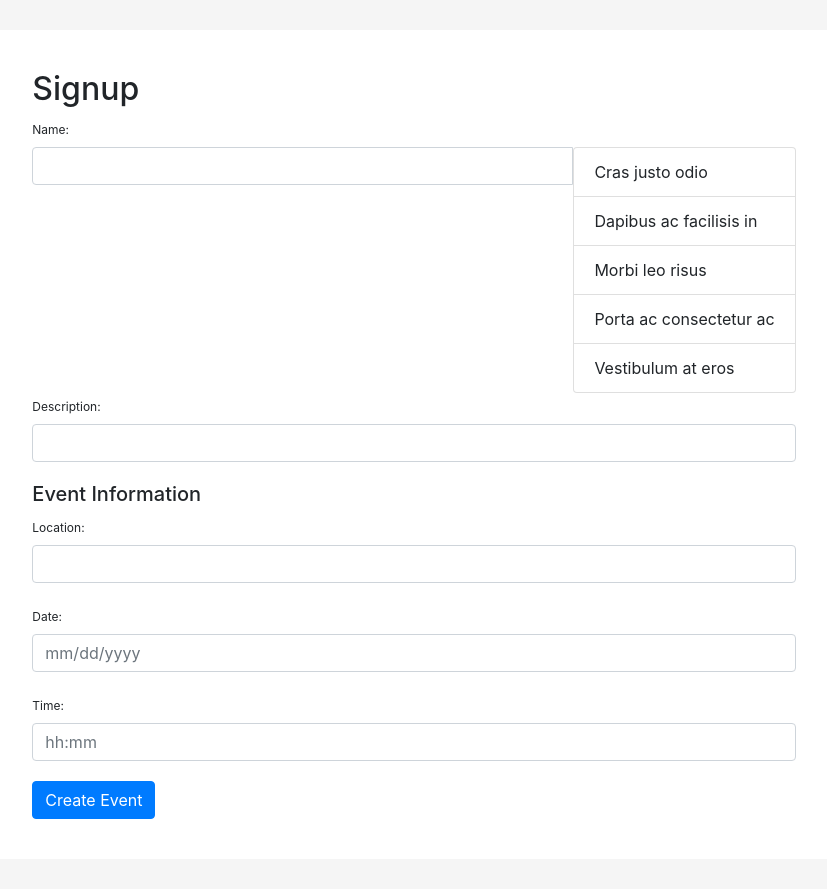
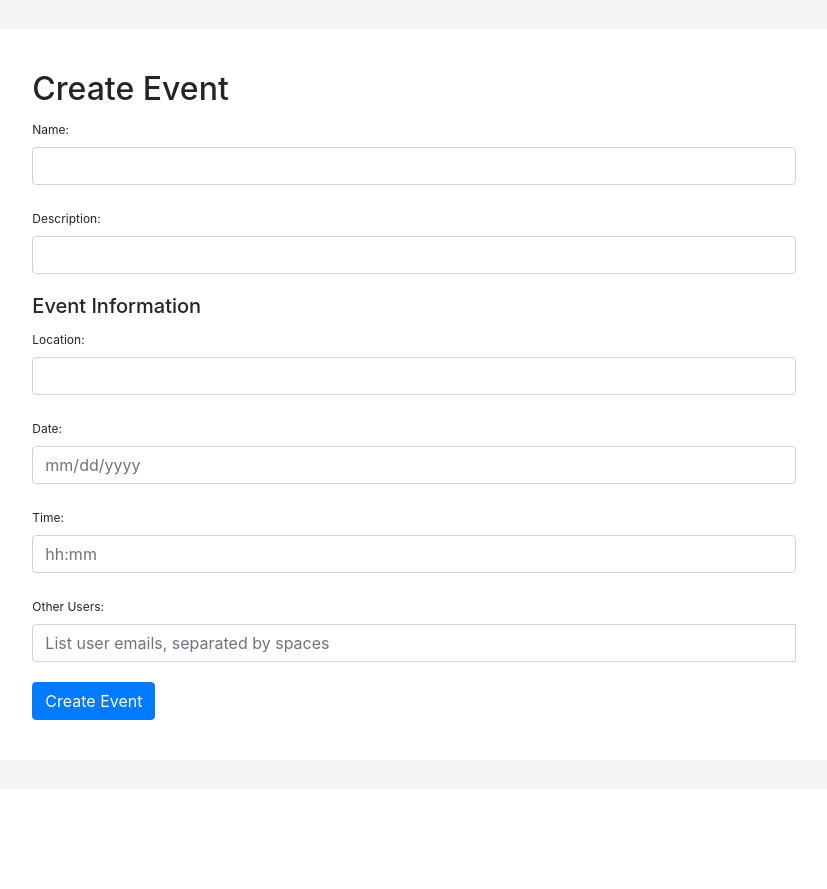
Before and after one commit to TimMarder/SoftDev-FinalProject, a Flask app: page /create_event in a window 1280 px wide. Shown: the part 56-945 px from the top of the page, without its empty margins (226-1053 px from the left). After the commit the page ends 776 px from the top, so only its background shows below. Run offline with Flask 2, Linux system fonts and the light colour scheme; the visitor is signed in with stand-in values (Sample User, id 1); some libraries are stand-ins or nearby versions.

Commit message:
front-end event creation

```diff
--- a/app.py
+++ b/app.py
@@ -4,7 +4,7 @@ from datetime import datetime
 
 from flask import Flask, request, render_template, session, redirect, url_for, flash
 
-from util.db_utils import validate_user, create_table, get_user_by_email, add_user, add_event, get_events_by_user
+from util.db_utils import validate_user, create_table, get_user_by_email, add_user, add_event, get_events_by_user, get_users_by_prefix
 
 app = Flask(__name__)
 app.secret_key = urandom(32)
@@ -116,6 +116,13 @@ def get_location_image(location):
     img_url = json_response["results"][0]["locations"][0]["mapUrl"]
     return img_url
 
+@app.route("/user_suggestions")
+def user_suggestions():
+    search = request.args.get("search")
+    results = get_users_by_prefix(search)
+    json_response = json.dumps(results)
+    return json_response
+
 
 if __name__ == "__main__":
     create_table() # Only creates a table if it doesn't already exist
--- a/templates/create_event.html
+++ b/templates/create_event.html
@@ -5,7 +5,7 @@
     <div class="col-lg-2 col-md-2 col-sm-1 col-xs-1"></div>
     <div class="col-lg-8 col-md-8 col-sm-10 col-xs-10">
         <form class="auth-form" method="POST" action="{{ url_for('create_event') }}">
-            <h2>Signup</h2>
+            <h2>Create Event</h2>
             {% with messages = get_flashed_messages() %}
                 {% if messages %}
                     {% for message in messages %}
@@ -18,13 +18,6 @@
                 <label for="name-input">Name: </label>
                 <div class="input-group">
                     <input type="text" class="form-control" id="name-input" name="name">
-                    <ul class="list-group my-dropdown">
-                        <li class="list-group-item">Cras justo odio</li>
-                        <li class="list-group-item">Dapibus ac facilisis in</li>
-                        <li class="list-group-item">Morbi leo risus</li>
-                        <li class="list-group-item">Porta ac consectetur ac</li>
-                        <li class="list-group-item">Vestibulum at eros</li>
-                    </ul>
                 </div>
 
                 <label for="description-input">Description: </label>
@@ -48,10 +41,78 @@
                     <input type="text" class="form-control" id="time-input" name="time" placeholder="hh:mm">
                 </div>
 
+                <label for="users-input">Other Users: </label>
+                <div class="input-group">
+                    <input type="text" class="form-control" id="users-input" name="users" placeholder="List user emails, separated by spaces">
+                    <ul class="list-group suggestion-dropdown" id = "users-dropdown" style="display:none;">
+                    </ul>
+                </div>
+
                 <button type="submit" class="btn btn-primary">Create Event</button>
             </form>
         </div>
         <div class = "col-lg-2 col-md-2 col-sm-1 col-xs-1"></div>
     </div>
 
+    <script type = "text/javascript">
+        userInput = document.getElementById("users-input");
+        userDropdown = document.getElementById("users-dropdown");
+
+        userInput.addEventListener("input", function(e){
+            console.log(e)
+            var xmlhttp = new XMLHttpRequest();
+
+            xmlhttp.onreadystatechange = function() {
+                if (xmlhttp.readyState == XMLHttpRequest.DONE) {   // XMLHttpRequest.DONE == 4
+                    if (xmlhttp.status == 200) {
+                        res = JSON.parse(xmlhttp.responseText);
+
+                        while( userDropdown.firstChild ){
+                            userDropdown.removeChild( userDropdown.firstChild );
+                        }
+
+                        for(let i = 0; i < res.length; i++){
+                            let newLi = document.createElement("li");
+                            newLi.classList.add("list-group-item");
+                            newLi.innerHTML = res[i].name + " - " + res[i].email;
+
+                            userDropdown.appendChild(newLi);
+                            newLi.addEventListener("mouseover", function(e){
+                                this.classList.add("active");
+                            });
+
+                            newLi.addEventListener("mouseleave", function(e){
+                                this.classList.remove("active");
+                            });
+
+                            newLi.addEventListener("mousedown", function(e){
+                                userList = userInput.value.split(", ")
+                                userList[userList.length - 1] = e.target.innerHTML.split("-")[1]
+                                userInput.value = userList.join(", ") + ", ";
+                            });
+                        }
+                    }
+                    else if (xmlhttp.status == 400) {
+                        alert('There was an error 400');
+                    }
+                    else {
+                        alert('something else other than 200 was returned');
+                    }
+                }
+            }
+
+            url = "/user_suggestions?search=" + encodeURI(e.target.value.split(", ").pop());
+            xmlhttp.open("GET", url, true);
+            xmlhttp.send();
+        })
+
+        userInput.addEventListener("focus", function(e){
+            userDropdown.style.display = "block";
+        });
+
+        userInput.addEventListener("blur", function(e){
+            userDropdown.style.display = "none";
+        })
+
+    </script>
 {% endblock %}
--- a/util/db_utils.py
+++ b/util/db_utils.py
@@ -67,7 +67,7 @@ def add_user(name, email, password, security_question, security_answer):
 def get_events_by_user(email):
     db = sqlite3.connect(DB_FILE)
     c = db.cursor()
-    data = c.execute("SELECT * FROM events WHERE user = ? ORDER BY datetime(date) DESC", (email,)).fetchall()
+    data = c.execute("SELECT * FROM events WHERE user = ? ORDER BY datetime(date) ASC", (email,)).fetchall()
     db.close()
     return data
 
@@ -78,3 +78,14 @@ def add_event(user, name, desc, date, location, tags, people):
     c.execute("INSERT INTO events VALUES(?, ?, ?, ?, ?, ?, ?)", params)
     db.commit()
     db.close()
+
+def get_users_by_prefix(search):
+    db = sqlite3.connect(DB_FILE)
+    c = db.cursor()
+    users = c.execute("SELECT name, email FROM users").fetchall()
+    results = []
+    for user in users:
+        if search.lower() == user[0][0:len(search)].lower() or search.lower() == user[1][0:len(search)].lower():
+            results.append({"email": user[1], "name": user[0]})
+    db.close()
+    return results
```
Also changed, not shown: util/__init__.py (deleted), 1 other file.
